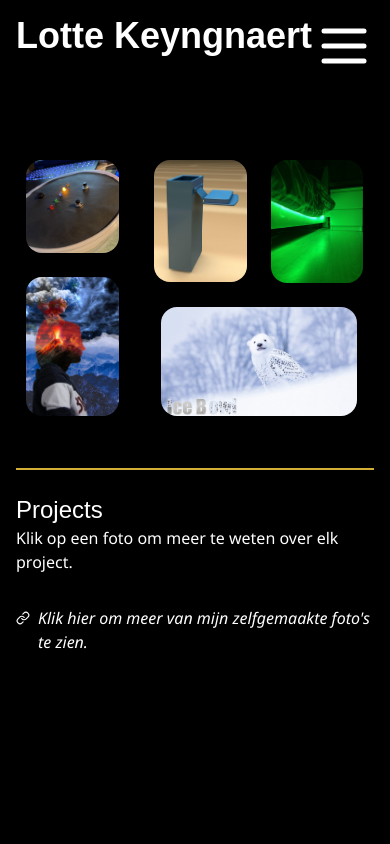
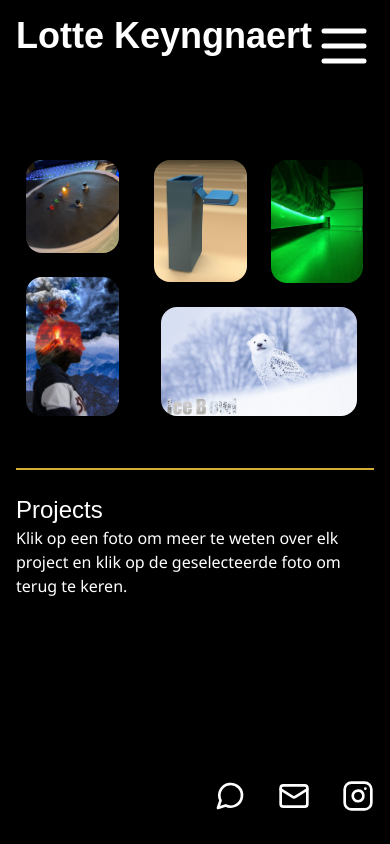
Before and after one commit to KeyngnaertLotte/Portfolio, a React (Vite) app: page /portfolio in a window 390 px wide. Built offline with nearby package versions, Linux system fonts and the light colour scheme; a web font is replaced by a local one.

Commit message:
feat: contact mobile done

```diff
--- a/src/routes/Portfolio.tsx
+++ b/src/routes/Portfolio.tsx
@@ -6,7 +6,7 @@ import productShowcase from '../../src/assets/img/ProductShowcase_Moment.jpg'
 import hybridIceBowl from '../../src/assets/img/IceBowl.jpg'
 import hybridTinny from '../../src/assets/img/Tinny.jpg'
 import productShowcaseVideo from '../../src/assets/video/ProductShowcase.mp4'
-import { Link, Menu, X } from 'lucide-react'
+import { Instagram, Link, Mail, Menu, MessageCircle, Phone, X } from 'lucide-react'
 import { useEffect, useState } from 'react'
 import { useMediaQuery } from 'react-responsive'
 
@@ -15,10 +15,12 @@ export default function Portfolio() {
   const info = [
     {
       title: 'Projects',
-      subtitle: 'Klik op een foto om meer te weten over elk project.',
-      link: 'https://www.instagram.com/__f_o_t_o_g_r_a_f_i_a__/',
-      linkText: 'Klik hier om meer van mijn zelfgemaakte foto\'s te zien.',
-      extra: <a href={'https://www.instagram.com/__f_o_t_o_g_r_a_f_i_a__/'} target="_blank" rel="noreferrer" className='flex flex-row gap-2 font-body italic'><Link className='stroke-white w-4'/> Klik hier om meer van mijn zelfgemaakte foto's te zien.</a>,
+      subtitle: 'Klik op een foto om meer te weten over elk project en klik op de geselecteerde foto om terug te keren.',
+      extra: <div className='flex flex-row gap-8 w-1/2 h-fit justify-end'>
+      <a href={'sms:+32468201739'} target="_blank" rel="noreferrer" className=''><MessageCircle className='stroke-white' size={32}/></a>
+      <a href={'mailto:lottekeyngnaert@hotmail.com'} target="_blank" rel="noreferrer" className=''><Mail className='stroke-white' size={32}/></a>
+      <a href={'https://www.instagram.com/__f_o_t_o_g_r_a_f_i_a__/'} target="_blank" rel="noreferrer" className=''><Instagram className='stroke-white' size={32}/></a>
+      </div>,
     },
     {
       title: 'Stop it - Spel',
@@ -153,7 +155,7 @@ export default function Portfolio() {
           <div className=''>
             {info[active].description ? info[active].description : ''}
           </div>
-          <div className={`h-full w-full flex py-4 web:h-fit  web:mt-auto`}>
+          <div className={`h-full w-full flex py-4 items-end justify-end web:h-fit web:mt-auto`}>
             {info[active].extra ? info[active].extra : ''}
           </div>
         </div>
```
